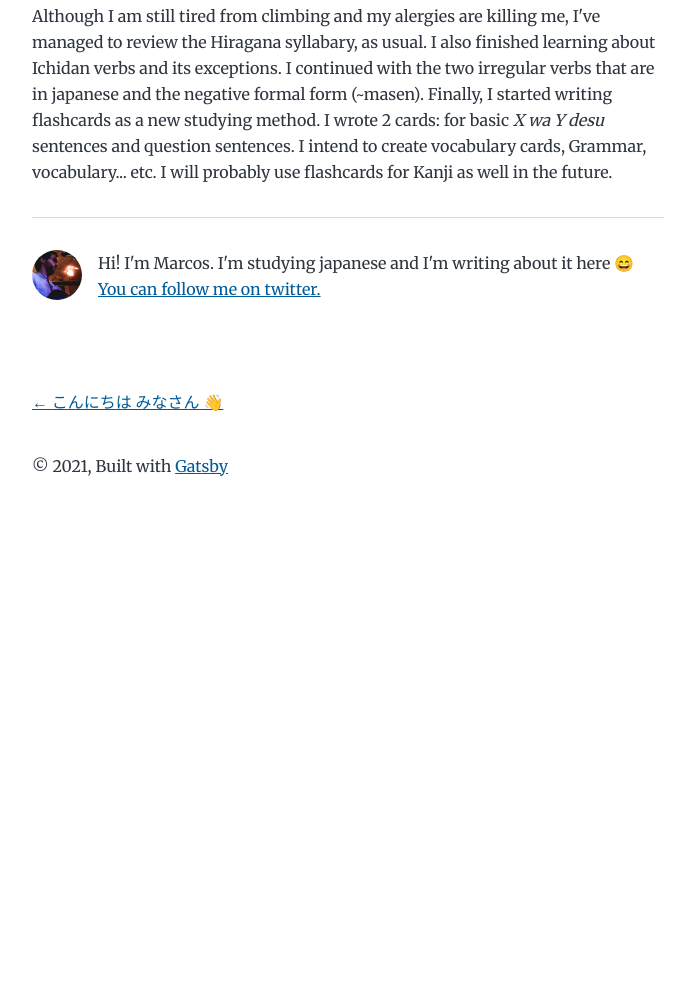
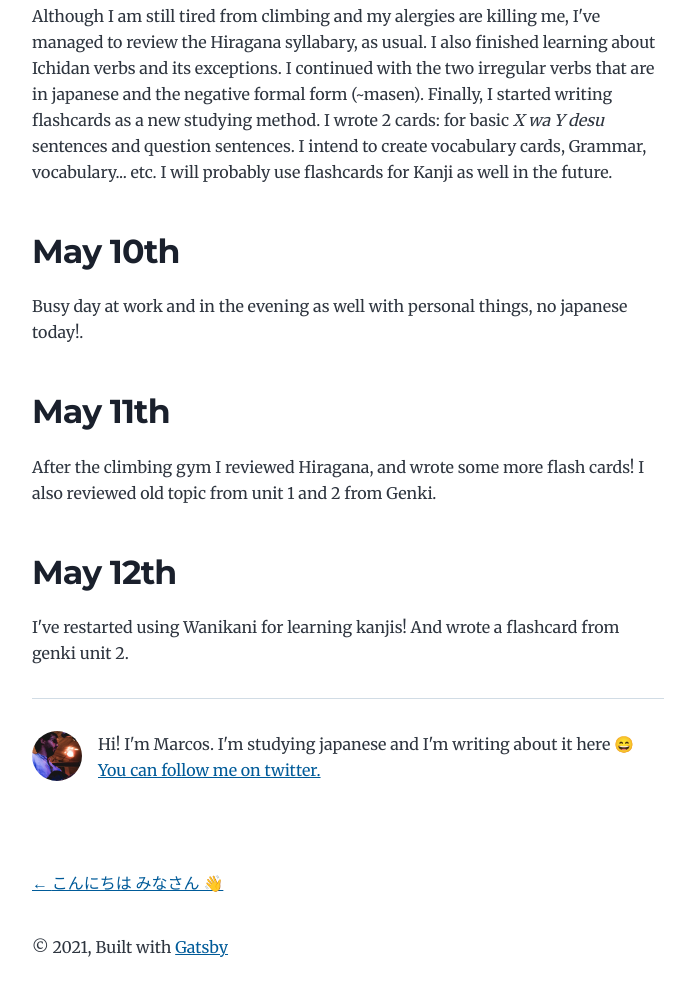
Before and after one commit to marcosorive/nihongo-journey, a Gatsby site: page /may2021/ in a window 1280 px wide. Shown: the part 873-1868 px from the top of the page, without its empty margins (292-987 px from the left). Before the commit the page ends 1415 px from the top, so only its background shows below. Built offline with nearby package versions, Linux system fonts and the light colour scheme; Gatsby itself is replaced by a stand-in of ours.

Commit message:
Add may 10, 11, 12.

```diff
--- a/content/blog/may2021/index.md
+++ b/content/blog/may2021/index.md
@@ -19,3 +19,15 @@ Today it was climbing day with friends basically. Arrived home late and I am tir
 ## May 9th
 
 Although I am still tired from climbing and my alergies are killing me, I've managed to review the Hiragana syllabary, as usual. I also finished learning about Ichidan verbs and its exceptions. I continued with the two irregular verbs that are in japanese and the negative formal form (~masen). Finally, I started writing flashcards as a new studying method. I wrote 2 cards: for basic _X wa Y desu_ sentences and question sentences. I intend to create vocabulary cards, Grammar, vocabulary... etc. I will probably use flashcards for Kanji as well in the future.
+
+## May 10th
+
+Busy day at work and in the evening as well with personal things, no japanese today!.
+
+## May 11th
+
+After the climbing gym I reviewed Hiragana, and wrote some more flash cards! I also reviewed old topic from unit 1 and 2 from Genki.
+
+## May 12th
+
+I've restarted using Wanikani for learning kanjis! And wrote a flashcard from genki unit 2.
```
